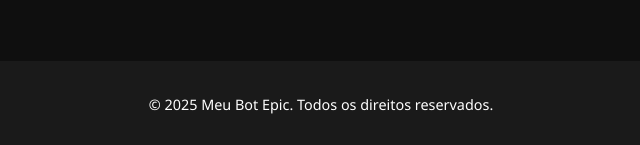
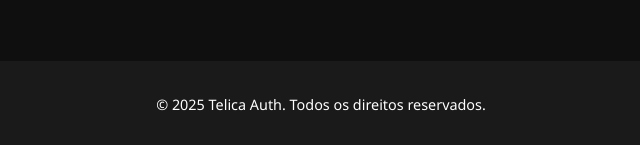
Before and after one commit to Pxxdrin/site-telica, a plain HTML site: page index.html in a window 1280 px wide. Shown: the part 998-1143 px from the top of the page, 319-959 px from the left. Drawn offline with Linux system fonts and the light colour scheme.

Commit message:
Update index.html

```diff
--- a/index.html
+++ b/index.html
@@ -93,7 +93,7 @@
   </section>
 
   <footer>
-    &copy; 2025 Meu Bot Epic. Todos os direitos reservados.
+    &copy; 2025 Telica Auth. Todos os direitos reservados.
   </footer>
 
 </body>
```
